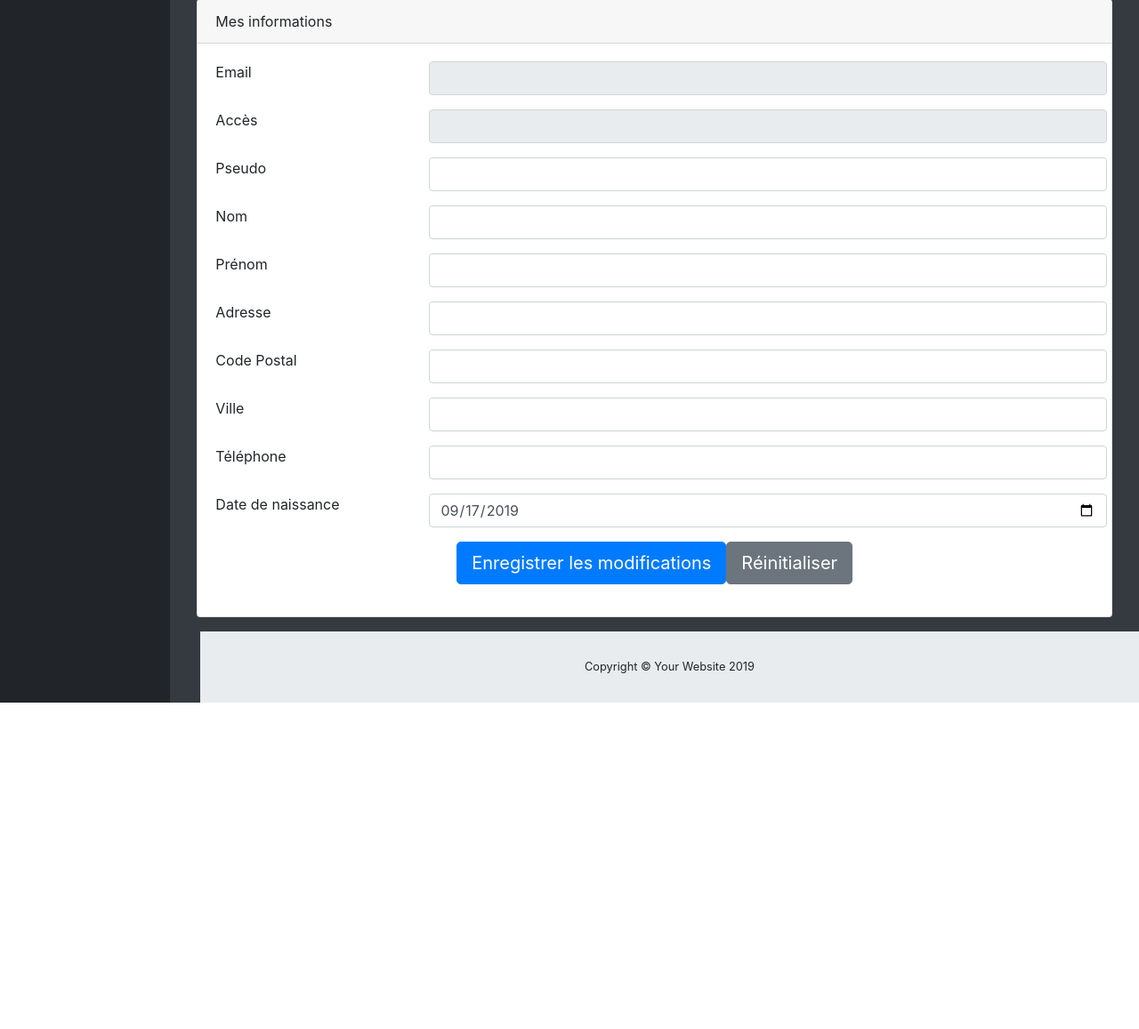
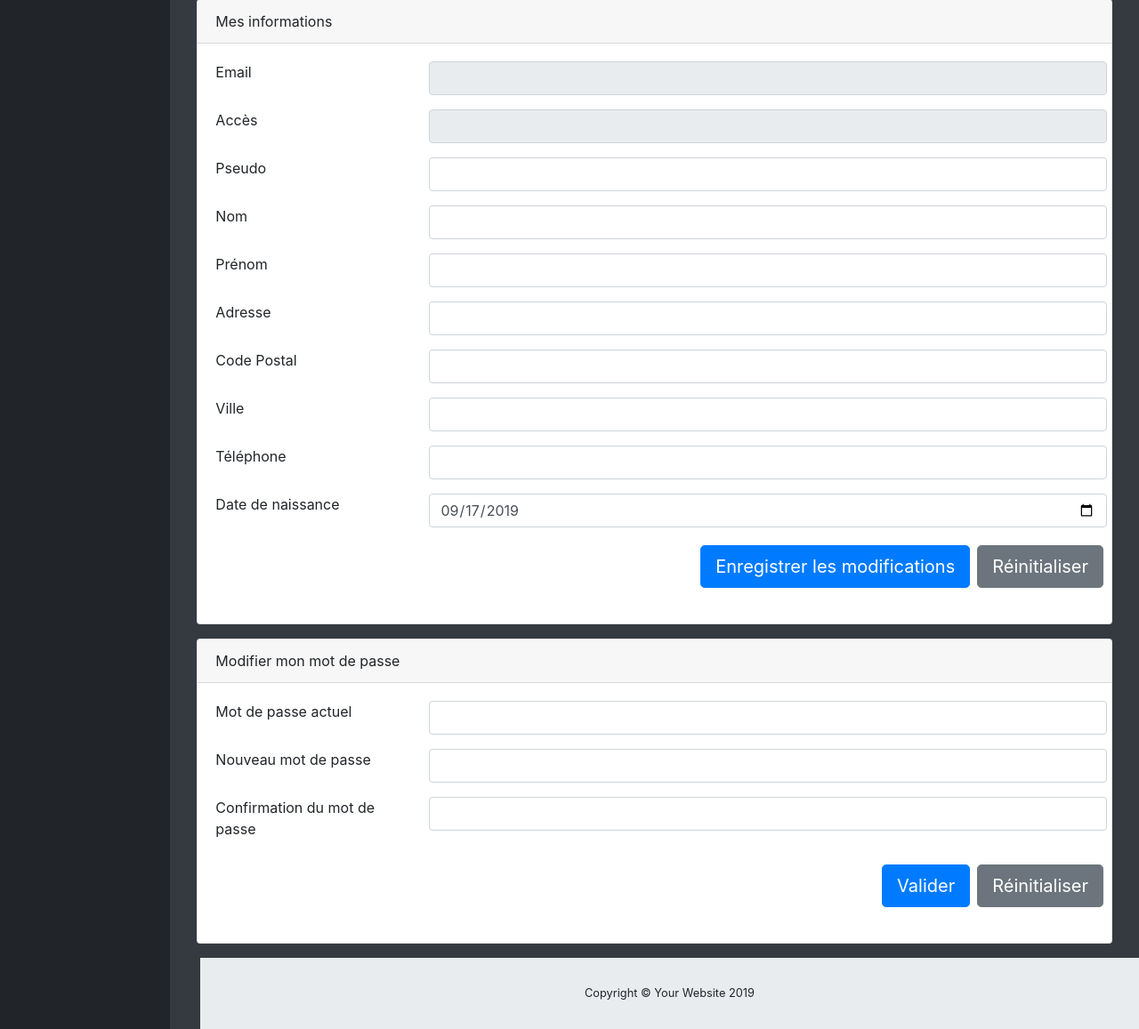
Before and after one commit to MartG31/moto_club, a Symfony app: template templates/users/viewprofile.html.twig in a window 1280 px wide. Shown: the part 522-1679 px from the top of the page at 89% size. Before the commit the page ends 1312 px from the top, so only its background shows below. Run offline with Twig, Linux system fonts and the light colour scheme; the template is opened without the code that fills it, so the values that code supplies are empty; some libraries are stand-ins or nearby versions.

Commit message:
push mdp profil

```diff
--- a/templates/users/viewprofile.html.twig
+++ b/templates/users/viewprofile.html.twig
@@ -41,7 +41,7 @@
 		  	<div class="card-body">
 		  		<form method="post">
 		  			<input type="hidden" name="action" value="infos-form">
-		  			<!-- <input type="hidden" name="action" value="form-infos-user"> -->
+
 		  			<div class="form-group row">
 		  				<label for="email" class="col-lg-3">Email</label>
 		  				<input id="email" class="col-lg-9 form-control" name="email" type="text" value="{{ app.session.get('email') }}" disabled>
@@ -87,9 +87,40 @@
 		  			{% elseif success == true %}
 		  				<div class="alert alert-success">Vos modifications ont bien été prises en compte</div>
 		  			{% endif %}
-		  			<div class="form-group row d-flex justify-content-center">
-		  				<input type="submit" class="btn btn-primary btn-lg" value="Enregistrer les modifications">
-		  				<input type="reset" class="btn btn-secondary btn-lg" value="Réinitialiser">
+		  			<div class="form-group row d-flex justify-content-end">
+		  				<input type="submit" class="btn btn-primary btn-lg m-1" value="Enregistrer les modifications">
+		  				<input type="reset" class="btn btn-secondary btn-lg m-1" value="Réinitialiser">
+		  			</div>
+		  		</form>
+			</div>
+		</div>
+
+		<div class="card mb-3">
+		    <div class="card-header">Modifier mon mot de passe</div>
+		  	<div class="card-body">
+		  		<form method="post">
+		  			<input type="hidden" name="action" value="pwd-form">
+
+		  			<div class="form-group row">
+		  				<label for="current_pwd" class="col-lg-3">Mot de passe actuel</label>
+		  				<input id="current_pwd" class="col-lg-9 form-control" name="current_pwd" type="password">
+		  			</div>
+		  			<div class="form-group row">
+		  				<label for="new_pwd" class="col-lg-3">Nouveau mot de passe</label>
+		  				<input id="new_pwd" class="col-lg-9 form-control" name="new_pwd" type="password">
+		  			</div>
+		  			<div class="form-group row">
+		  				<label for="new_pwd_confirm" class="col-lg-3">Confirmation du mot de passe</label>
+		  				<input id="new_pwd_confirm" class="col-lg-9 form-control" name="new_pwd_confirm" type="password">
+		  			</div>
+		  			{% if pwd_errors is not empty %}
+		  				<div class="alert alert-warning">{{ pwd_errors|join('<br>')|raw }}</div>
+		  			{% elseif pwd_success == true %}
+		  				<div class="alert alert-success">Votre mot de passe a été modifié avec succès</div>
+		  			{% endif %}
+		  			<div class="form-group row d-flex justify-content-end">
+		  				<input type="submit" class="btn btn-primary btn-lg m-1" value="Valider">
+		  				<input type="reset" class="btn btn-secondary btn-lg m-1" value="Réinitialiser">
 		  			</div>
 		  		</form>
 			</div>
```
Also changed, not shown: src/Controller/UsersController.php (+32 -1 lines), public/uploads/avatars/1568526301-0-91975000-1473947611-cover-ozone.jpg (deleted), public/uploads/avatars/1568526622-4bf425a518b8c6aaa475abfc18612805.jpg (added).
